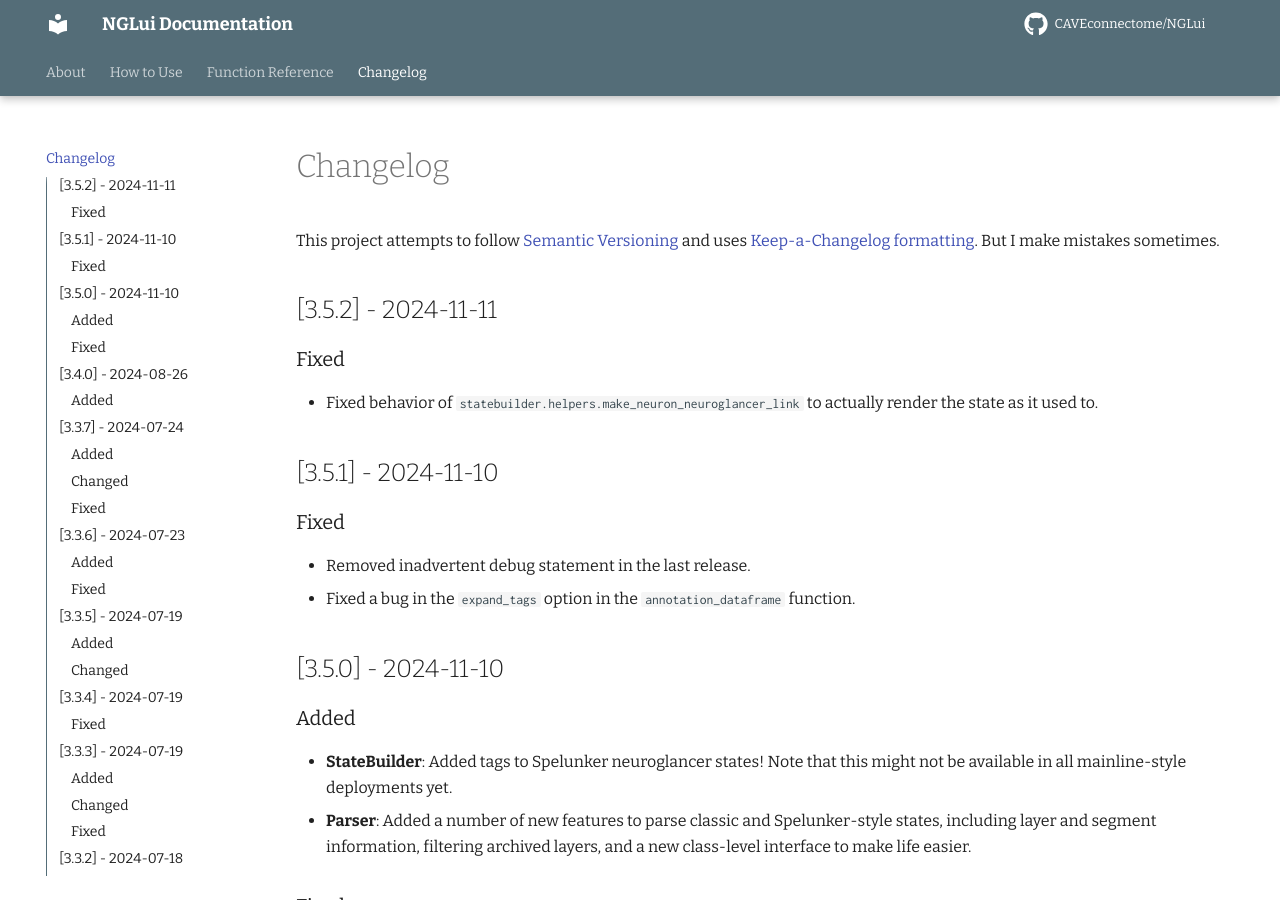
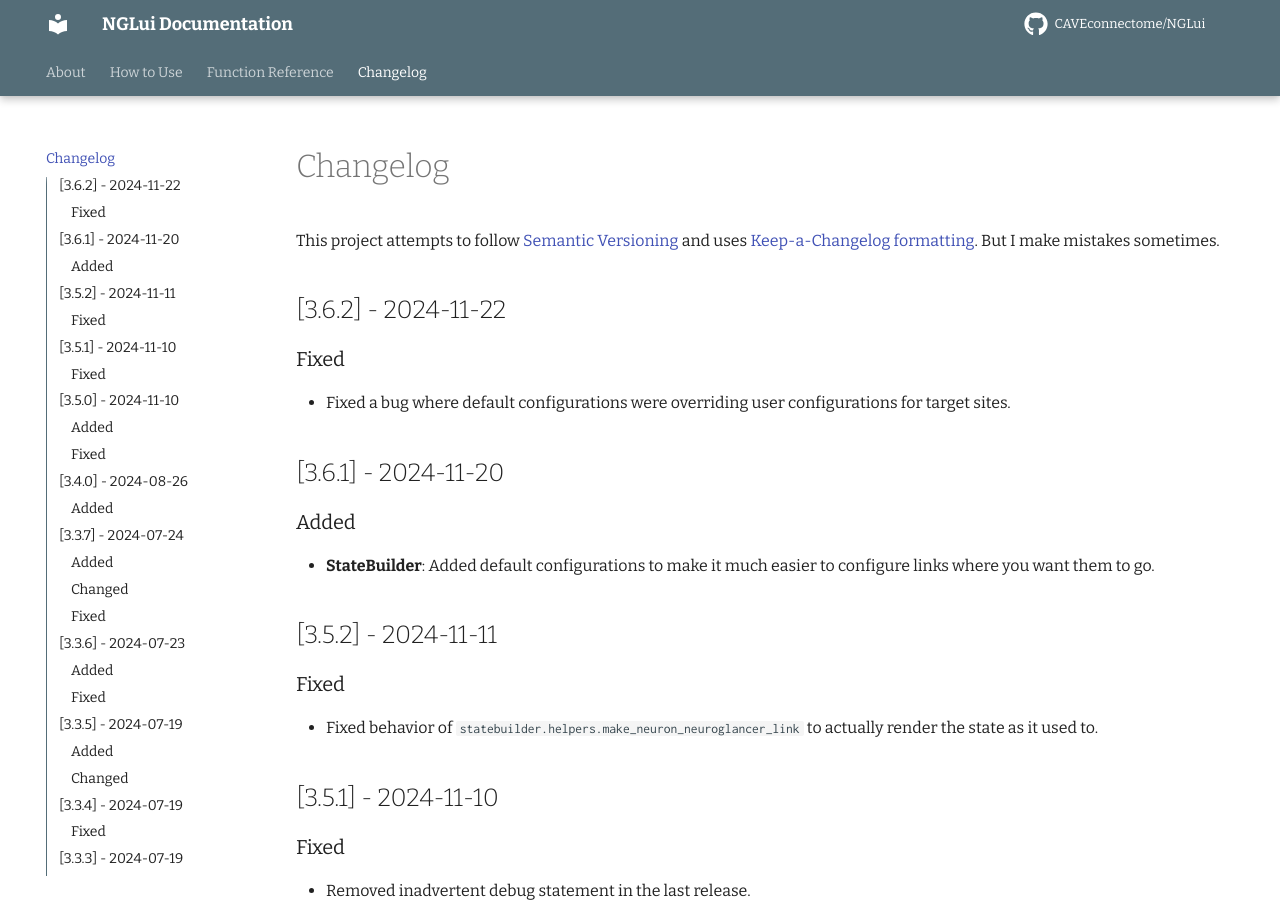
Before and after one commit to CAVEconnectome/nglui, an MkDocs documentation site: the page built from docs/changelog.md, in a window 1280 px wide and 900 px high. Built offline with MkDocs 1.6.1 and Material for MkDocs 9.7.7, drawn with Linux system fonts in a browser that asks for light colours; comment, search, counter and statistics services are not loaded.

Commit message:
update basic docs

```diff
--- a/docs/changelog.md
+++ b/docs/changelog.md
@@ -1,6 +1,18 @@
 # Changelog
 
 This project attempts to follow [Semantic Versioning](https://semver.org) and uses [Keep-a-Changelog formatting](https://keepachangelog.com/en/1.0.0/). But I make mistakes sometimes.
+
+## [3.6.2] - 2024-11-22
+
+### Fixed
+
+- Fixed a bug where default configurations were overriding user configurations for target sites.
+
+## [3.6.1] - 2024-11-20
+
+### Added
+
+- **StateBuilder**: Added default configurations to make it much easier to configure links where you want them to go.
 
 ## [3.5.2] - 2024-11-11
 
--- a/mkdocs.yml
+++ b/mkdocs.yml
@@ -14,6 +14,7 @@ nav:
     - reference/statebuilder.md
     - reference/easyviewer.md
     - reference/parser.md
+    - reference/site_utils.md
 - Changelog: changelog.md
 
 
```
Also changed, not shown: docs/reference/site_utils.md (added, +8 -0 lines).
